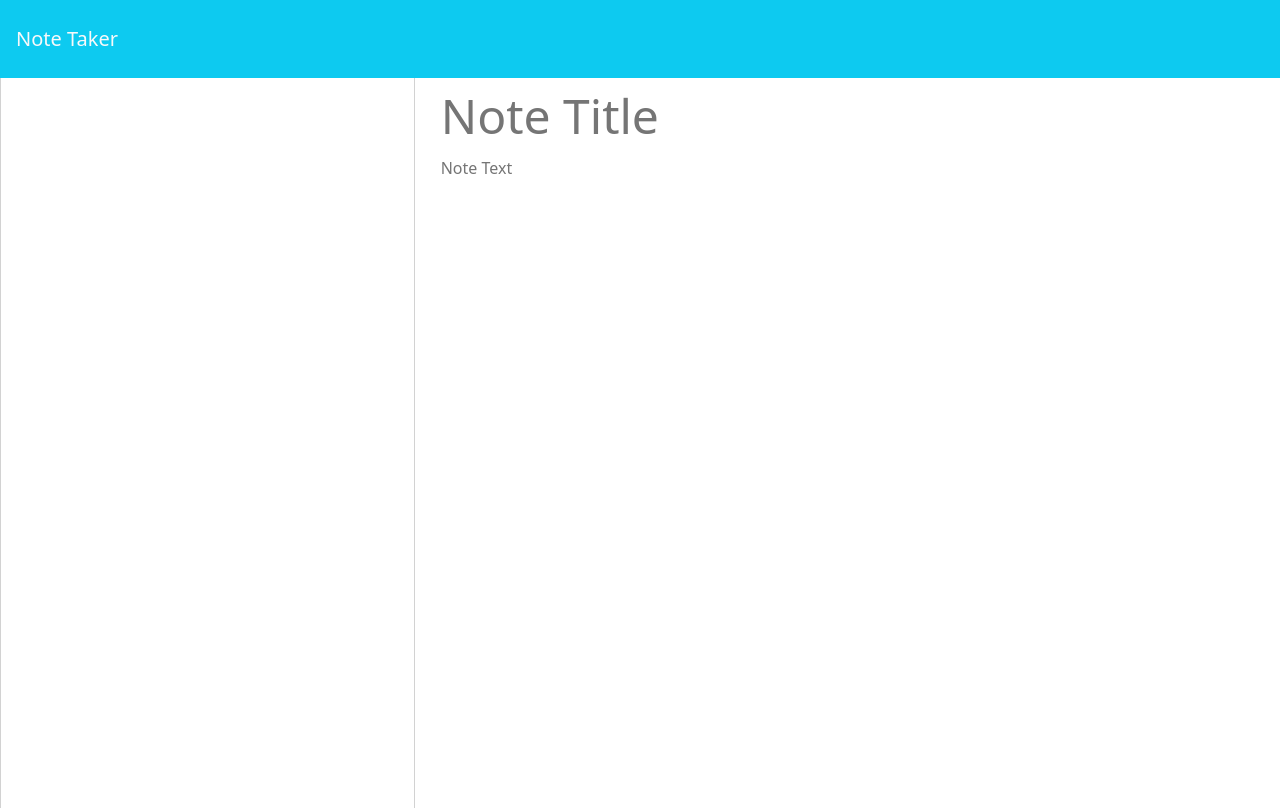
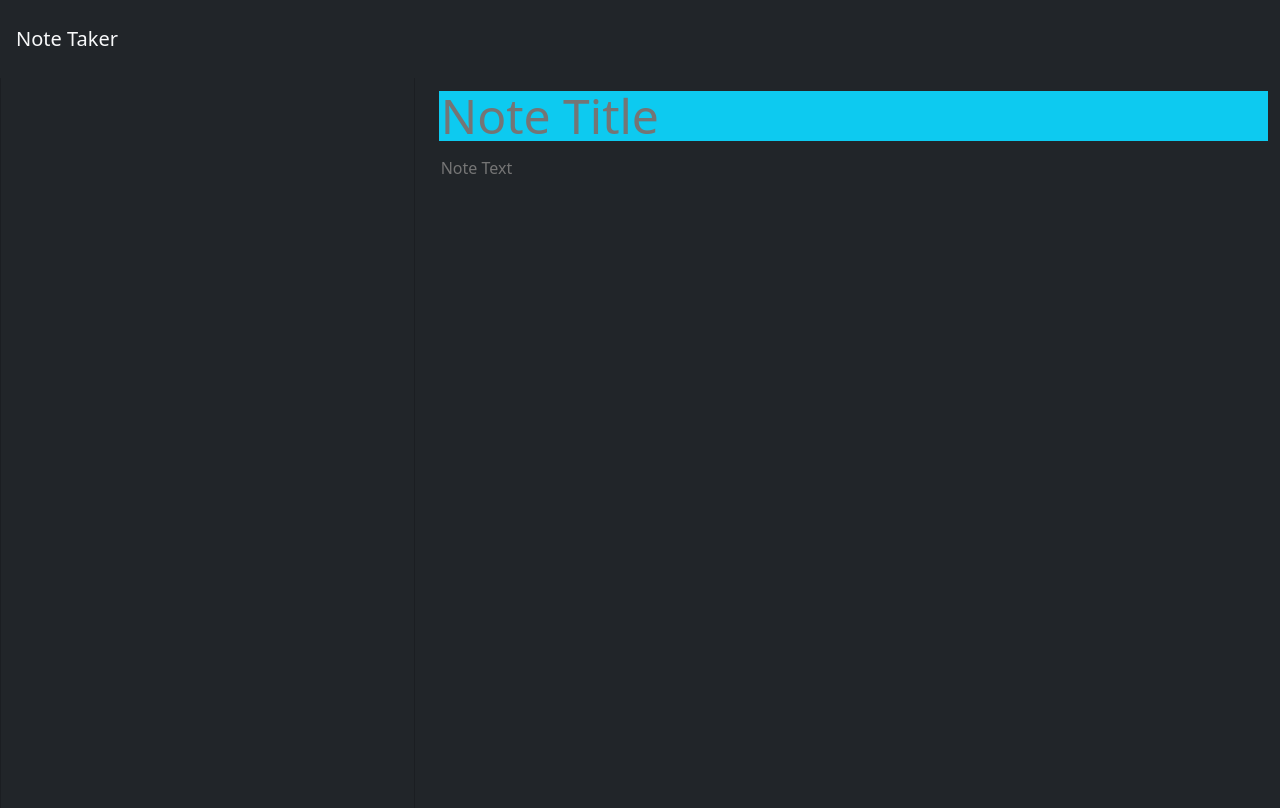
Before and after one commit to alexilson/literate-journey, a website: page public/notes.html in a window 1280 px wide. Drawn offline with nearby package versions, Linux system fonts and the light colour scheme; no server answers.

Commit message:
Added dark mode for the notes.html file

```diff
--- a/public/notes.html
+++ b/public/notes.html
@@ -15,9 +15,9 @@
     <link rel="stylesheet" href="/assets/css/styles.css" />
   </head>
 
-  <body>
-    <nav class="navbar bg-info">
-      <a class="navbar-brand text-light p-3" href="/">Note Taker </a>
+  <body class="bg-dark">
+    <nav class="navbar bg-dark">
+      <a class="navbar-brand text-light bg-dark p-3" href="/">Note Taker </a>
       <div class="icons">
         <button type="button" class="btn btn-outline-light btn-sm save-note">
           <span class="fas fa-save"></span>
@@ -36,19 +36,19 @@
     <div class="container-fluid">
       <div class="row">
         <div class="col-4 list-container" id="list-container">
-          <div class="card">
+          <div class="card bg-dark">
             <ul class="list-group" id="list-group"></ul>
           </div>
         </div>
         <div class="col-8">
           <form class="note-form">
             <input
-            class="note-title"
+            class="note-title bg-info text-light"
             placeholder="Note Title"
             maxlength="28"
             type="text"
             />
-            <textarea class="note-textarea" placeholder="Note Text"></textarea>
+            <textarea class="note-textarea bg-dark" placeholder="Note Text"></textarea>
             </form>
         </div>
       </div>
```
